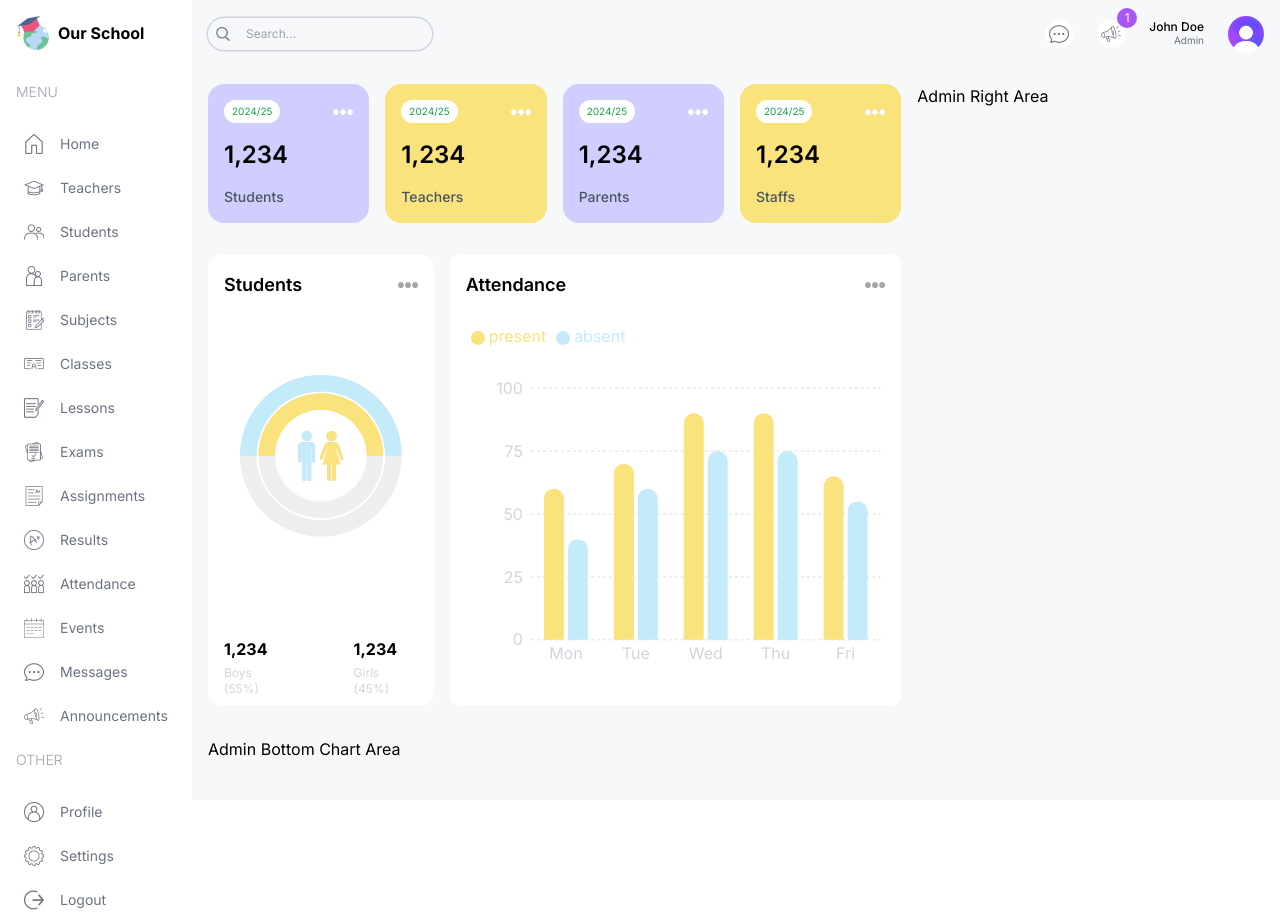
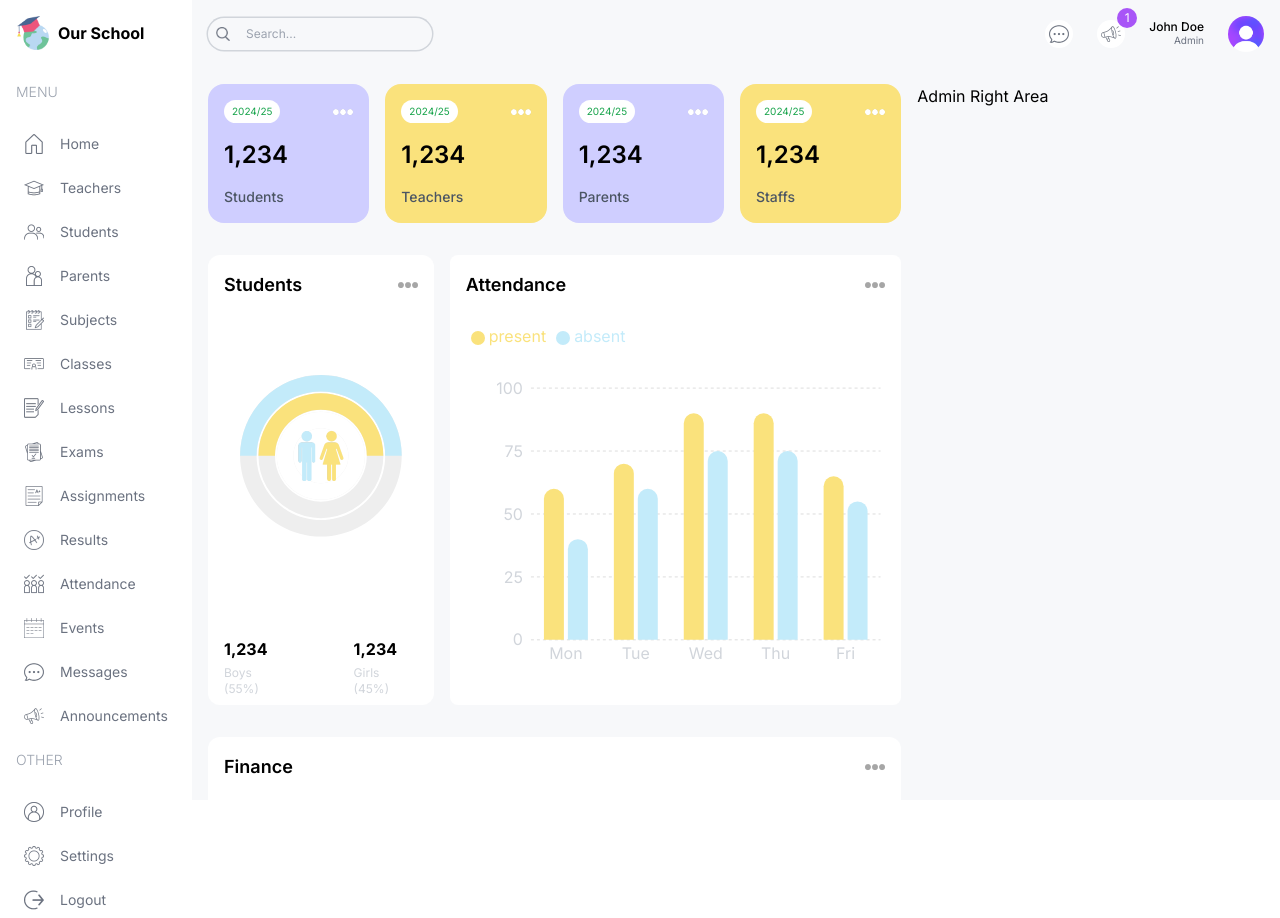
Before and after one commit to im-azad/next-school-management, a Next.js app: page /admin in a window 1280 px wide. Built offline with nearby package versions, Linux system fonts and the light colour scheme.

Commit message:
finance chart adde on dashboard

```diff
--- a/src/app/(dashboard)/admin/page.tsx
+++ b/src/app/(dashboard)/admin/page.tsx
@@ -1,6 +1,7 @@
 import UserCard from "@/components/UserCard";
 import CountChart from "@/components/CountChart";
 import AttendanceChart from "@/components/AttendanceChart";
+import FinanceChart from "@/components/FinanceChart";
 
 export default function AdminPage() {
   return (
@@ -25,15 +26,15 @@ export default function AdminPage() {
           <AttendanceChart />
           </div>
         </div>
-        {/* Bottom charts*/}
-        <div className="w-full h-[500px]">
-           <h2>Admin Bottom Chart Area</h2>
+           {/* Bottom Attendance chart */}
+           <div className="w-full h-[500px]">
+          <FinanceChart />
         </div>
 
       </div>
       {/* Admin Right area */}
       <div className="w-full lg:w-1/3 flex flex-col gap-8">
-       <h3>Admin Right Area</h3>
+        <h2>Admin Right Area</h2>
       </div>
     </div>
   );
```
